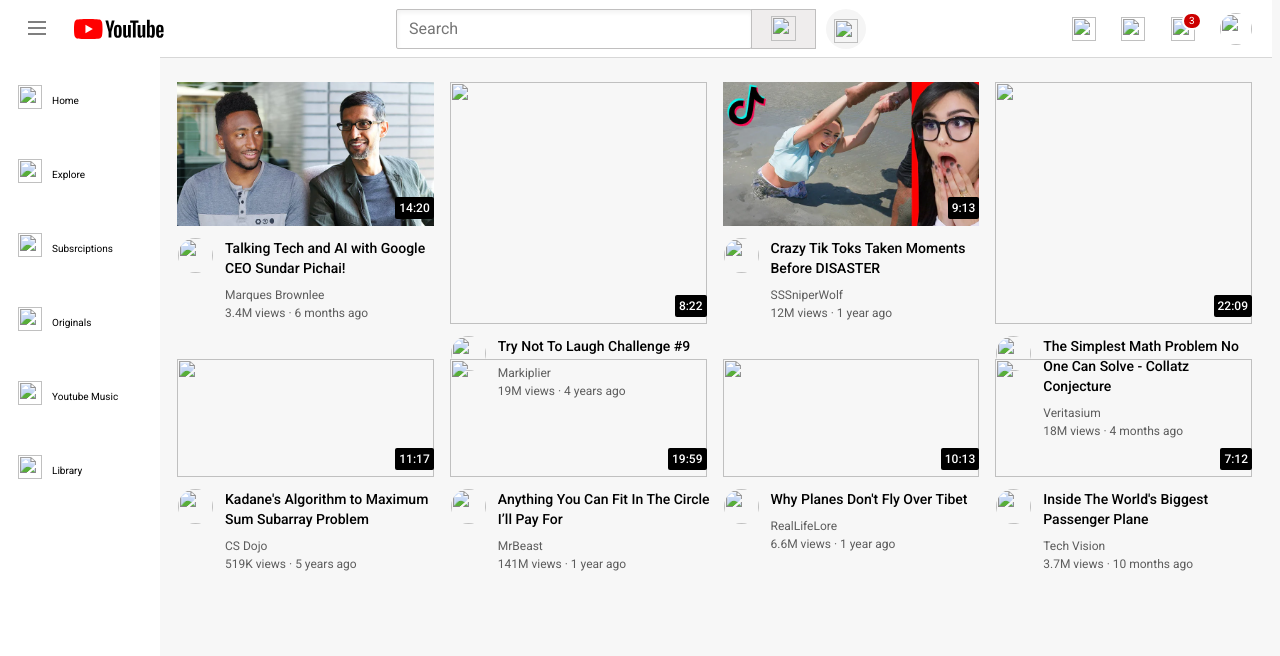
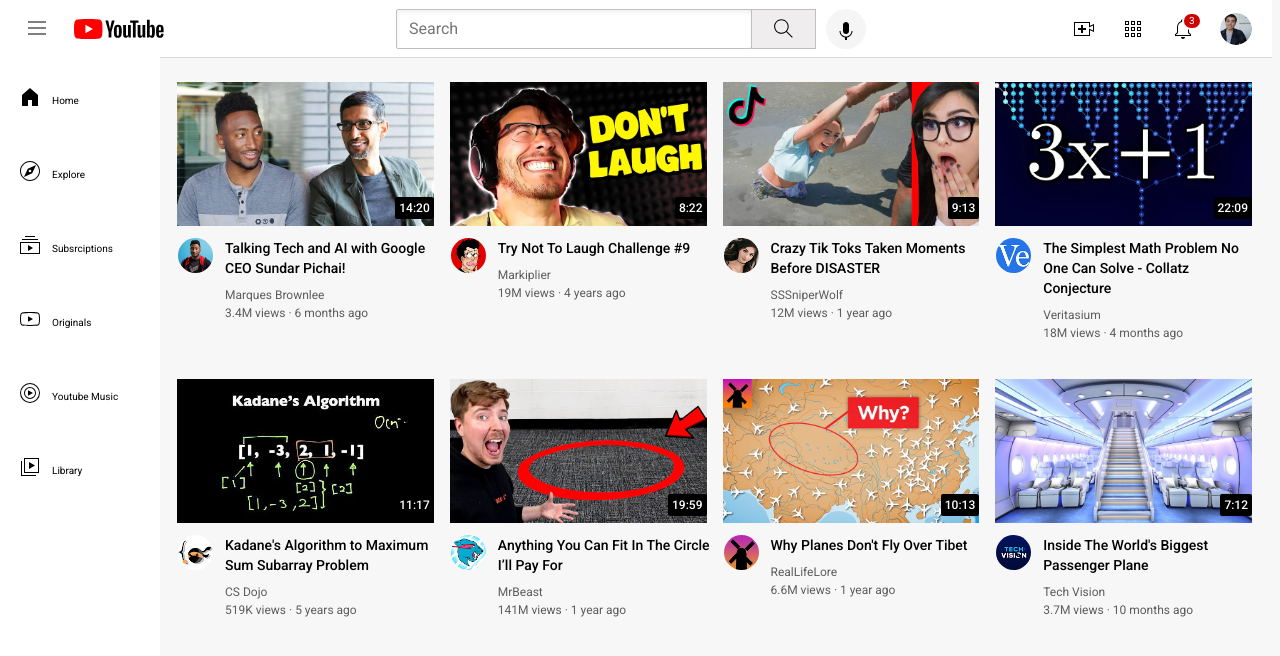
Before and after one commit to JashanSingh0/Youtube-Clone, a plain HTML site: page youtube.html in a window 1280 px wide. Shown: the top 656 px of the page. Drawn offline with Linux system fonts and the light colour scheme; the site is published under a folder, as on GitHub Pages, so addresses that start at the root find nothing.

Commit message:
Update youtube.html

```diff
--- a/youtube.html
+++ b/youtube.html
@@ -19,59 +19,59 @@
    <div class="middle">
       <input class="search-bar" type="text" placeholder="Search"></input>
       <button class="search">
-        <img class="search-icon"  src="/Images/search.svg">
+        <img class="search-icon"  src="Images/search.svg">
         <div class="tooltip">Search</div>
       </button>
       <button class="voice-search">
-        <img class="voice-search-icon" src="/Images/voice-search-icon.svg">
+        <img class="voice-search-icon" src="Images/voice-search-icon.svg">
         <div class="tooltip">Search with your voice</div>
       </button>
    </div>
    <div class="right-section">
 
     <div class="upload">
-      <img class="upload-icon" src="/Images/upload.svg">
+      <img class="upload-icon" src="Images/upload.svg">
       <div class="tooltip">Create</div>
 
     </div>
     <div class="apps">
-      <img class="youtube-apps-icon" src="/Images/youtube-apps.svg">
+      <img class="youtube-apps-icon" src="Images/youtube-apps.svg">
       <div class="tooltip">Youtube Apps</div>
 
     </div>
     <div class="notify">
-     <img class="notifications-icon" src="/Images/notifications.svg">
+     <img class="notifications-icon" src="Images/notifications.svg">
      <div class="notify-count">3</div>
      <div class="tooltip">Notifications</div>
     </div>
 
-     <img class="user-picture" src="/Images/my-channel.jpeg">
+     <img class="user-picture" src="Images/my-channel.jpeg">
 
    </div>
 </header>
 <nav class="sidebar">
   <div class="sidebar-link">
-    <img src="/Images/home.svg">
+    <img src="Images/home.svg">
     <div>Home</div>
   </div>
   <div class="sidebar-link">
-    <img src="/Images/explore.svg">
+    <img src="Images/explore.svg">
     <div>Explore</div>
   </div>
   <div class="sidebar-link">
-    <img src="/Images/subscriptions.svg">
+    <img src="Images/subscriptions.svg">
     <div>Subsrciptions</div>
   </div>
   <div class="sidebar-link">
-    <img src="/Images/originals.svg">
+    <img src="Images/originals.svg">
     <div>Originals</div>
   </div>
   <div class="sidebar-link">
-    <img src="/Images/youtube-music.svg">
+    <img src="Images/youtube-music.svg">
     <div>Youtube Music</div>
   </div>
   <div class="sidebar-link">
-    <img src="/Images/library.svg">
+    <img src="Images/library.svg">
     <div>Library</div>
   </div>
 </nav>
@@ -81,15 +81,15 @@
   <div class="content">
     <div class="video">
       <a href="https://www.youtube.com/watch?v=n2RNcPRtAiY">
-      <img class="thumbnail1" src="./Images/thumbnail-1.webp">
+      <img class="thumbnail1" src="Images/thumbnail-1.webp">
       </a>
       <div class="video-time">14:20</div>
     </div>
     <div class="description">
        <div class="channel">
-         <img class="channel-image" src="/Images/channel-1.jpeg">
+         <img class="channel-image" src="Images/channel-1.jpeg">
          <div class="channel-tooltip">
-          <img class="t0" src="/Images/channel-1.jpeg">
+          <img class="t0" src="Images/channel-1.jpeg">
           <div>
              <p class="t1">Marques Brownlee</p>
              <p class="t2">15M subscribers</p>
@@ -110,15 +110,15 @@
   <div class="content">
     <div class="video">
       <a href="https://www.youtube.com/watch?v=mP0RAo9SKZk">
-      <img class="thumbnail1" src="/Images/thumbnail-2.webp">
+      <img class="thumbnail1" src="Images/thumbnail-2.webp">
      </a>
       <div class="video-time">8:22</div>
     </div>
     <div class="description">
        <div class="channel">
-         <img class="channel-image" src="/Images/channel-2.jpeg">
+         <img class="channel-image" src="Images/channel-2.jpeg">
          <div class="channel-tooltip">
-          <img class="t0" src="/Images/channel-2.jpeg">
+          <img class="t0" src="Images/channel-2.jpeg">
           <div>
              <p class="t1">Markiplier</p>
              <p class="t2">37.6M subscribers</p>
@@ -145,9 +145,9 @@
     </div>
     <div class="description">
        <div class="channel">
-         <img class="channel-image" src="/Images/channel-3.jpeg">
+         <img class="channel-image" src="Images/channel-3.jpeg">
          <div class="channel-tooltip">
-          <img class="t0" src="/Images/channel-3.jpeg">
+          <img class="t0" src="Images/channel-3.jpeg">
           <div>
              <p class="t1">SSSniperWolf</p>
              <p class="t2">35M subscribers</p>
@@ -168,15 +168,15 @@
   <div class="content">
     <div class="video">
       <a href="https://www.youtube.com/watch?v=094y1Z2wpJg">
-      <img class="thumbnail1" src="/Images/thumbnail-4.webp">
+      <img class="thumbnail1" src="Images/thumbnail-4.webp">
       </a>
       <div class="video-time">22:09</div>
     </div>
     <div class="description">
        <div class="channel">
-         <img class="channel-image" src="/Images/channel-4.jpeg">
+         <img class="channel-image" src="Images/channel-4.jpeg">
          <div class="channel-tooltip">
-          <img class="t0" src="/Images/channel-4.jpeg">
+          <img class="t0" src="Images/channel-4.jpeg">
           <div>
              <p class="t1">Veritasium</p>
              <p class="t2">18.2M subscribers</p>
@@ -198,15 +198,15 @@
   <div class="content">
     <div class="video">
       <a href="http://youtube.com/watch?v=86CQq3pKSUw">
-      <img class="thumbnail1" src="/Images/thumbnail-5.webp">
+      <img class="thumbnail1" src="Images/thumbnail-5.webp">
       </a>
       <div class="video-time">11:17</div>
     </div>
     <div class="description">
        <div class="channel">
-         <img class="channel-image" src="/Images/channel-5.jpeg">
+         <img class="channel-image" src="Images/channel-5.jpeg">
          <div class="channel-tooltip">
-          <img class="t0" src="/Images/channel-5.jpeg">
+          <img class="t0" src="Images/channel-5.jpeg">
           <div>
              <p class="t1">CS Dojo</p>
              <p class="t2">1.95M subscribers</p>
@@ -228,15 +228,15 @@
   <div class="content">
     <div class="video">
       <a href="https://www.youtube.com/watch?v=yXWw0_UfSFg">
-      <img class="thumbnail1" src="/Images/thumbnail-6.webp">
+      <img class="thumbnail1" src="Images/thumbnail-6.webp">
       </a>
       <div class="video-time">19:59</div>
     </div>
     <div class="description">
        <div class="channel">
-         <img class="channel-image" src="/Images/channel-6.jpeg">
+         <img class="channel-image" src="Images/channel-6.jpeg">
          <div class="channel-tooltip">
-          <img class="t0" src="/Images/channel-6.jpeg">
+          <img class="t0" src="Images/channel-6.jpeg">
           <div>
              <p class="t1">MrBeast</p>
              <p class="t2">411M subscribers</p>
@@ -258,15 +258,15 @@
   <div class="content">
     <div class="video">
       <a href="https://www.youtube.com/watch?v=fNVa1qMbF9Y">
-      <img class="thumbnail1" src="/Images/thumbnail-7.webp">
+      <img class="thumbnail1" src="Images/thumbnail-7.webp">
       </a>
       <div class="video-time">10:13</div>
     </div>
     <div class="description">
        <div class="channel">
-         <img class="channel-image" src="/Images/channel-7.jpeg">
+         <img class="channel-image" src="Images/channel-7.jpeg">
          <div class="channel-tooltip">
-          <img class="t0" src="/Images/channel-7.jpeg">
+          <img class="t0" src="Images/channel-7.jpeg">
           <div>
              <p class="t1">RealLifeLore</p>
              <p class="t2">7.82M subscribers</p>
@@ -288,15 +288,15 @@
   <div class="content">
     <div class="video">
       <a href="https://www.youtube.com/watch?v=lFm4EM1juls">
-      <img class="thumbnail1" src="/Images/thumbnail-8.webp">
+      <img class="thumbnail1" src="Images/thumbnail-8.webp">
       </a>
       <div class="video-time">7:12</div>
     </div>
     <div class="description">
        <div class="channel">
-         <img class="channel-image" src="/Images/channel-8.jpeg">
+         <img class="channel-image" src="Images/channel-8.jpeg">
          <div class="channel-tooltip">
-          <img class="t0" src="/Images/channel-8.jpeg">
+          <img class="t0" src="Images/channel-8.jpeg">
           <div>
              <p class="t1">Tech Vision</p>
              <p class="t2">844K subscribers</p>
```
